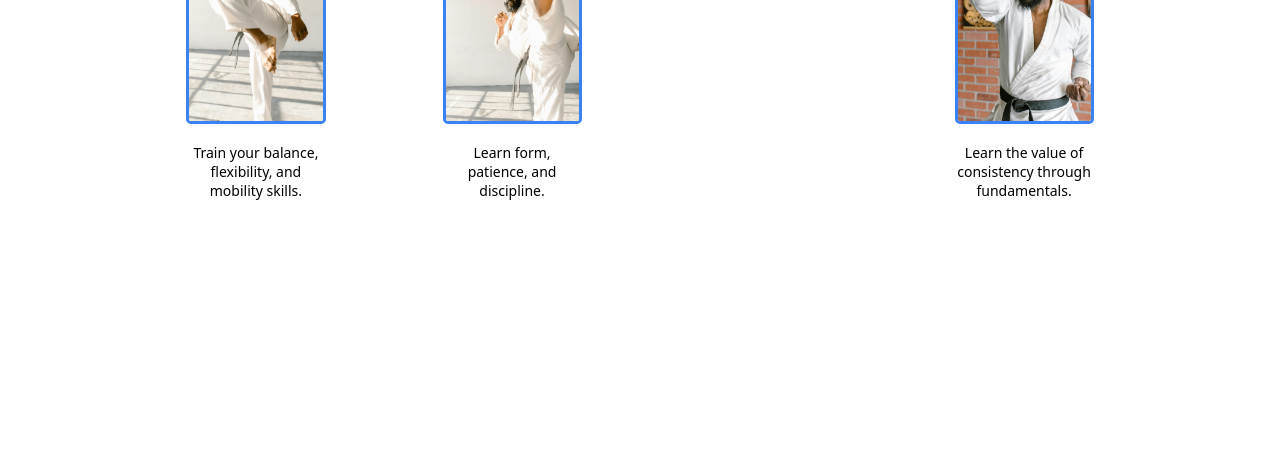
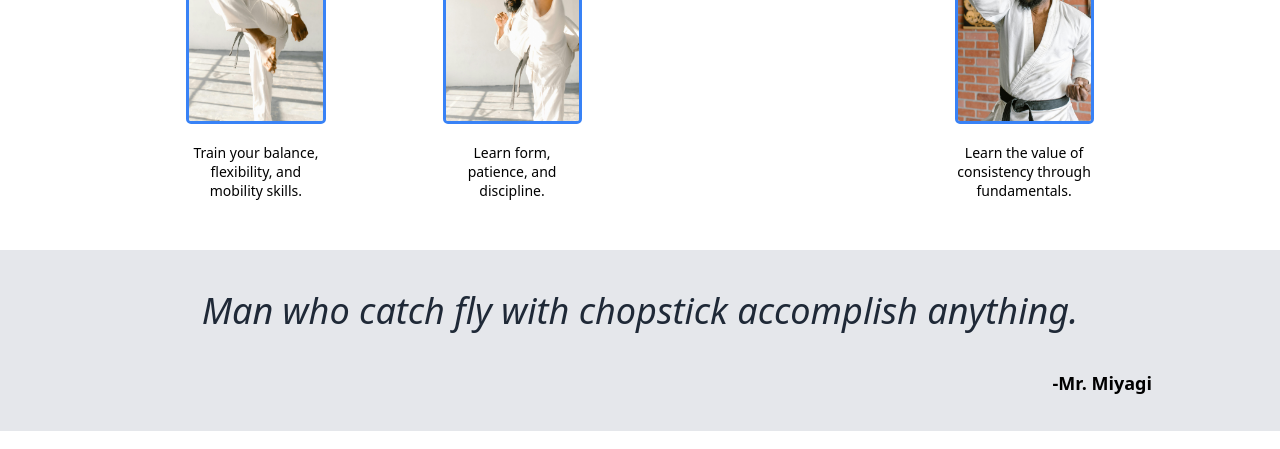
Before and after one commit to Arlots/landingPage3, a plain HTML site: page index.html in a window 1280 px wide. Shown: the part 683-1132 px from the top of the page. Before the commit the page ends 897 px from the top, so only its background shows below. Drawn offline with Linux system fonts and the light colour scheme.

Commit message:
finished iteration 3, added and styled quote

```diff
--- a/index.html
+++ b/index.html
@@ -58,5 +58,12 @@
             </div>
         </div>
 
+        <div class="quotePanel">
+            <div class="quoteInfo">
+                <p class="quote"><em>Man who catch fly with chopstick accomplish anything.</em></p>
+                <p class="miyagi">-Mr. Miyagi</p>
+            </div>
+        </div>
+
     </body>
 </html>
--- a/styles.css
+++ b/styles.css
@@ -105,3 +105,26 @@ button {
     font-size: 14px;
     width: 139px;
 }
+
+.quotePanel {
+    background-color: #E5E7EB;
+}
+
+.quoteInfo {
+    width: 80%;
+    margin: auto;
+}
+.quote {
+    font-size: 36px;
+    font-weight: lighter;
+    color: #1F2937;
+    text-align: center;
+    padding-top: 36px;
+}
+
+.miyagi {
+    font-size: 18px;
+    text-align: right;
+    font-weight: bold;
+    padding-bottom: 36px;
+}
```
